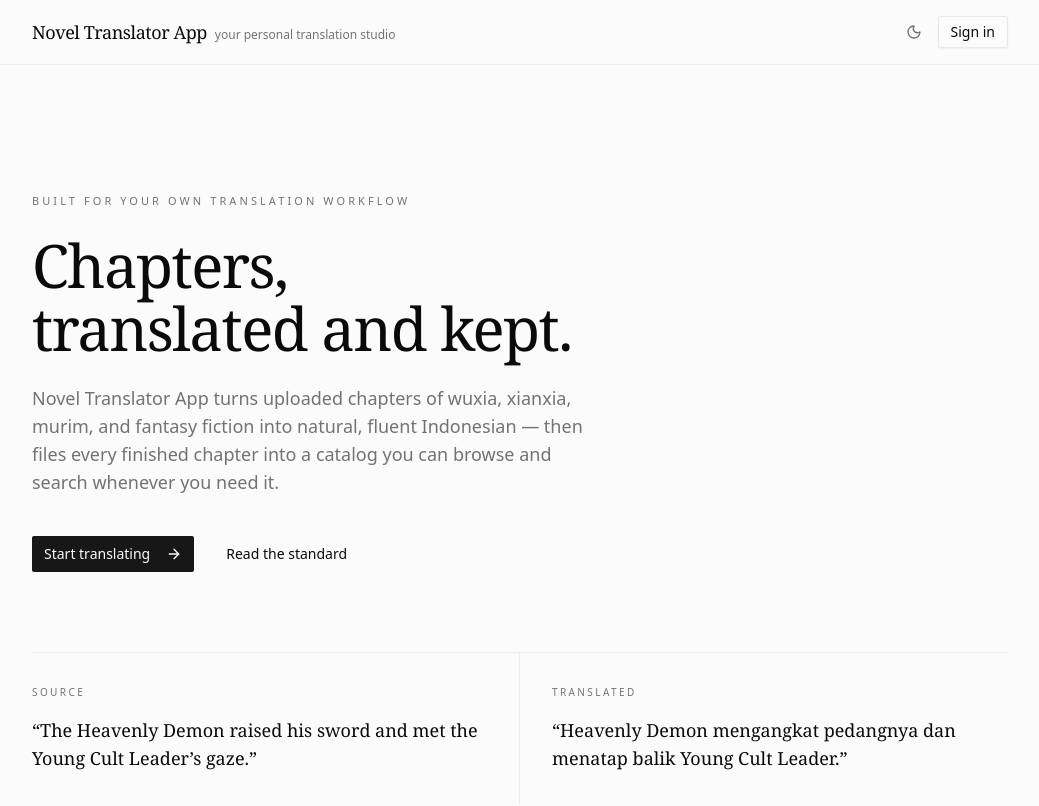
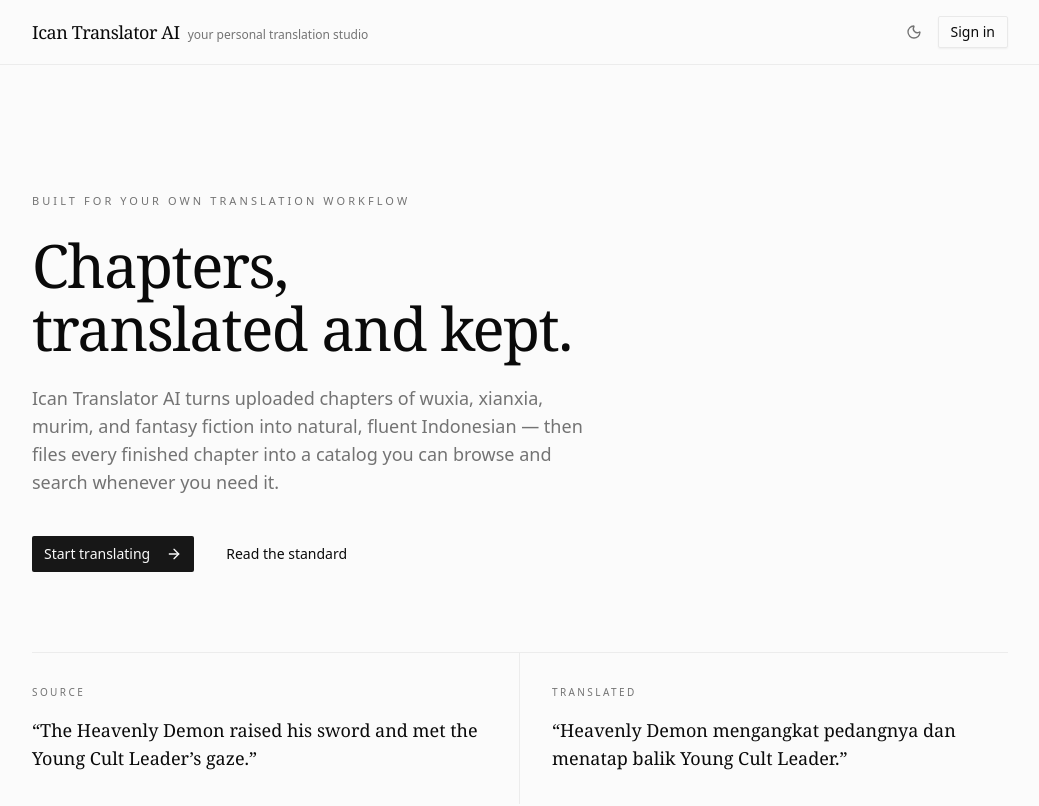
Before and after one commit to chnd372/icantlAI, a React (Vite) app: page / in a window 1280 px wide. Shown: the top 806 px of the page, without its empty margins (120-1159 px from the left). Built offline with nearby package versions, Linux system fonts and the light colour scheme; no server answers; what @convex-dev/auth would draw is missing.

Commit message:
Freebuff: Change the website name to Ican Translator AI

```diff
--- a/index.html
+++ b/index.html
@@ -6,7 +6,7 @@
   <link rel="icon" type="image/svg+xml" href="/logo.svg" />
   <link rel="manifest" href="/manifest.webmanifest" />
   <meta name="viewport" content="width=device-width, initial-scale=1.0" />
-  <title>Novel Translator App — Your Web Novel Translation Studio</title>
+  <title>Ican Translator AI — Your Web Novel Translation Studio</title>
 </head>
 
 
--- a/src/pages/Dashboard.tsx
+++ b/src/pages/Dashboard.tsx
@@ -655,7 +655,7 @@ export default function Dashboard() {
         <div className="mx-auto flex h-16 max-w-7xl items-center justify-between gap-4 px-4 sm:px-6">
           <div className="flex items-center gap-3">
             <span className="font-display text-lg tracking-tight">
-              Novel Translator App
+              Ican Translator AI
             </span>
             <span className="hidden text-[11px] font-medium tracking-[0.22em] text-muted-foreground uppercase md:inline">
               Personal studio
--- a/src/pages/Landing.tsx
+++ b/src/pages/Landing.tsx
@@ -55,7 +55,7 @@ export default function Landing() {
         <div className="mx-auto flex h-16 max-w-5xl items-center justify-between px-6">
           <Link to="/" className="flex items-baseline gap-2">
             <span className="font-display text-lg tracking-tight">
-              Novel Translator App
+              Ican Translator AI
             </span>
             <span className="hidden text-xs text-muted-foreground sm:inline">
               your personal translation studio
@@ -97,7 +97,7 @@ export default function Landing() {
           transition={{ duration: 0.6, delay: 0.16, ease: [0.22, 1, 0.36, 1] }}
           className="mt-6 max-w-xl text-base leading-7 text-muted-foreground sm:text-lg"
         >
-          Novel Translator App turns uploaded chapters of wuxia, xianxia, murim, and
+          Ican Translator AI turns uploaded chapters of wuxia, xianxia, murim, and
           fantasy fiction into natural, fluent Indonesian — then files every finished
           chapter into a catalog you can browse and search whenever you need it.
         </motion.p>
@@ -395,11 +395,11 @@ export default function Landing() {
         <div className="mx-auto flex max-w-5xl flex-col gap-2 px-6 py-8 text-xs text-muted-foreground sm:flex-row sm:items-center sm:justify-between">
           <span>
             <span className="font-display text-sm text-foreground">
-              Novel Translator App
+              Ican Translator AI
             </span>{" "}
             — your personal web novel translation studio
           </span>
-          <span>© 2026 Novel Translator App</span>
+          <span>© 2026 Ican Translator AI</span>
         </div>
       </footer>
     </div>
```
